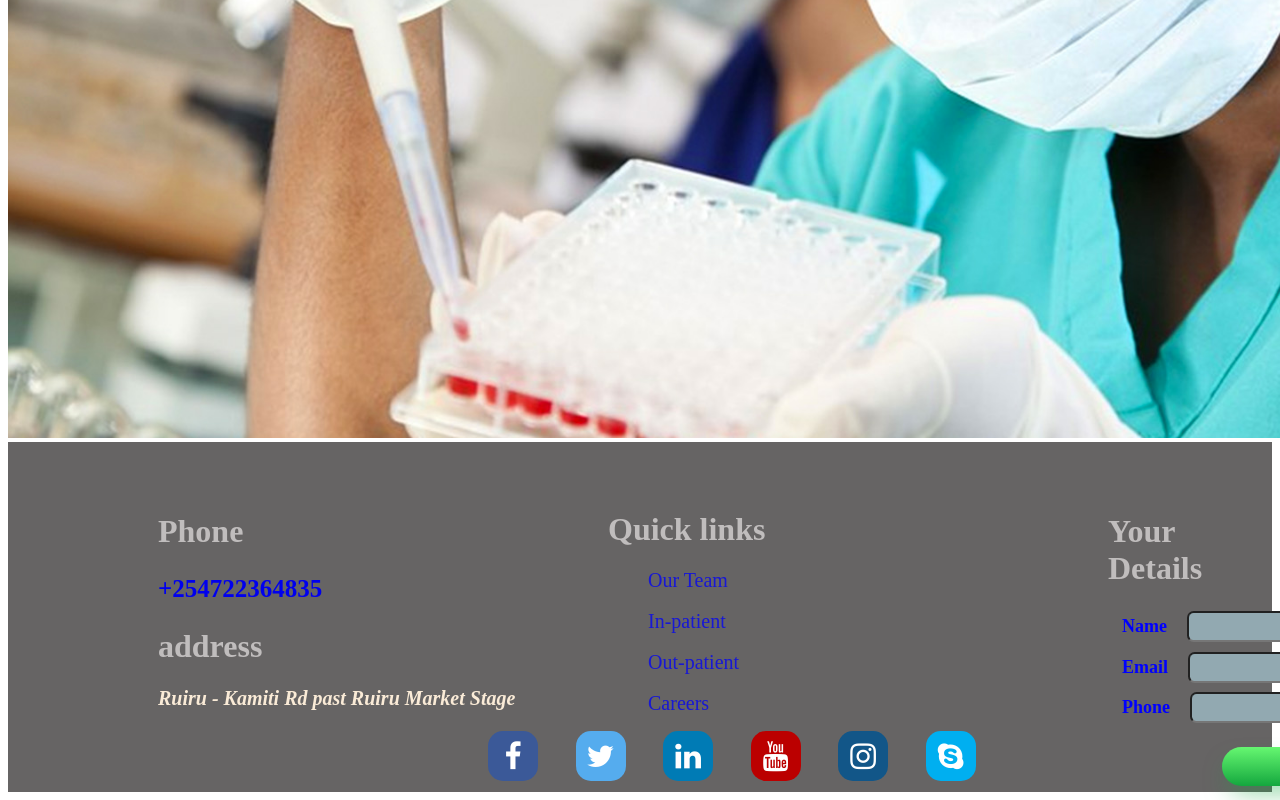
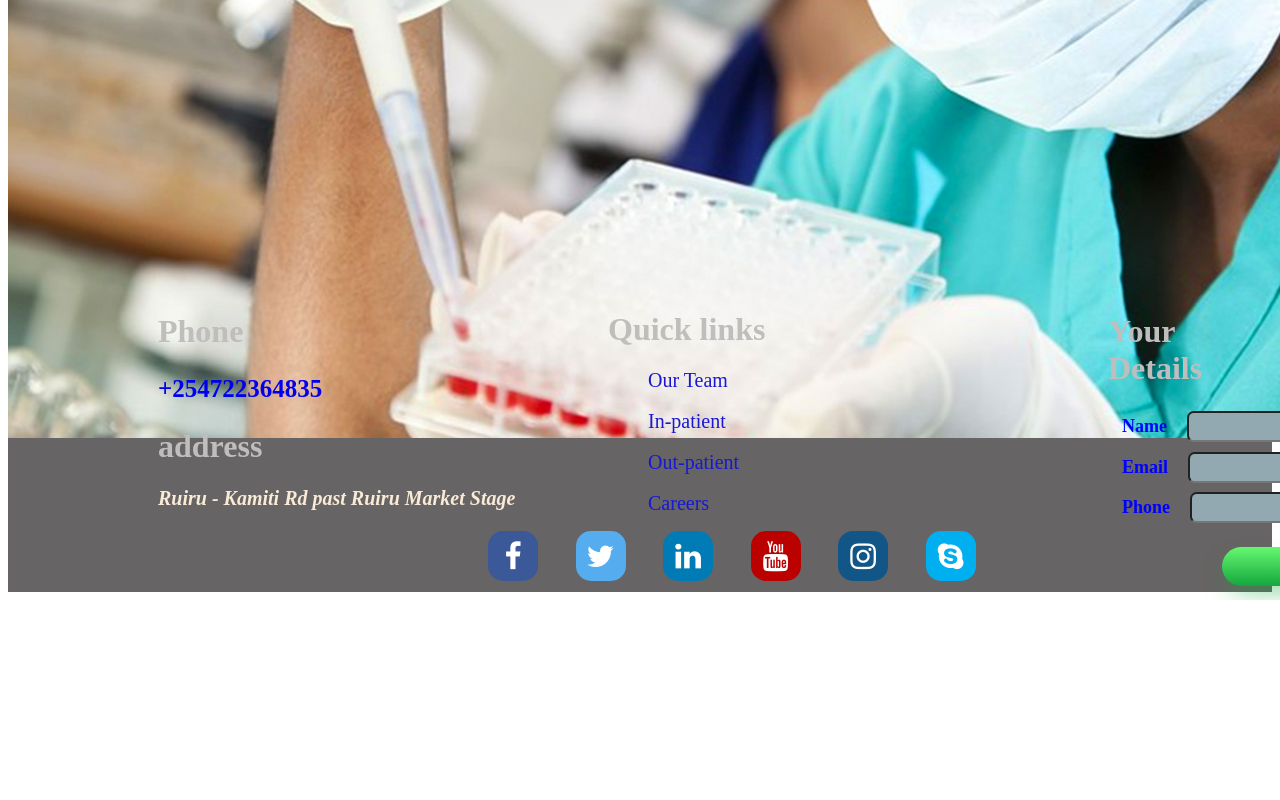
Before and after one commit to eng-wathigo/ruiru-nursing-hospital, a plain HTML site: page index.html in a window 1280 px wide. Shown: the part 2277-3077 px from the top of the page. After the commit the page ends 2877 px from the top, so only its background shows below. Drawn offline with Linux system fonts and the light colour scheme.

Commit message:
Update navbar.css

```diff
--- a/navbar.css
+++ b/navbar.css
@@ -76,7 +76,7 @@ a {
     background-color: rgb(102, 100, 100);
     width:auto;
     height: 250px;
-    margin-top: 0px;
+    margin-top: -200px;
     padding: 50px 150px;
 }
 
```
